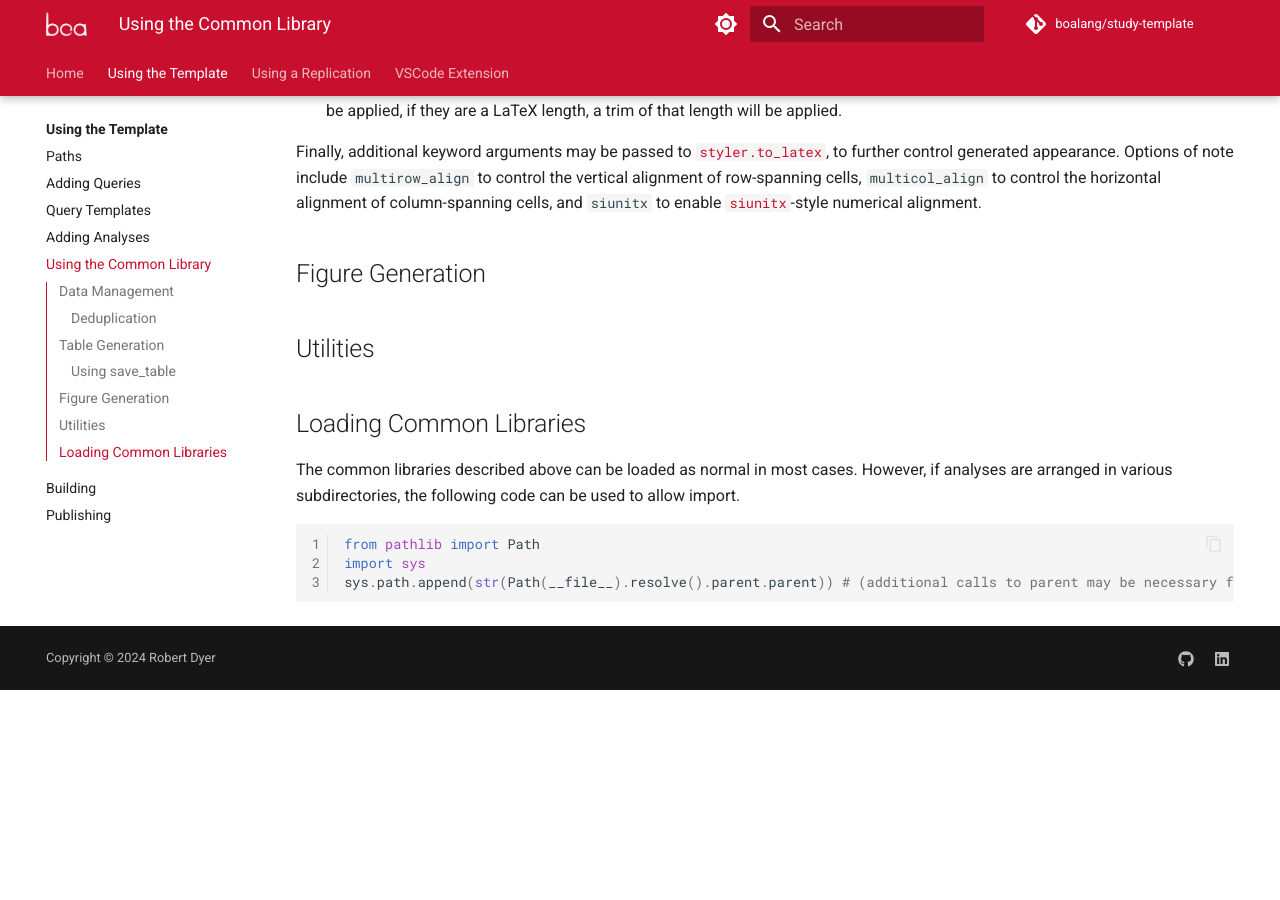
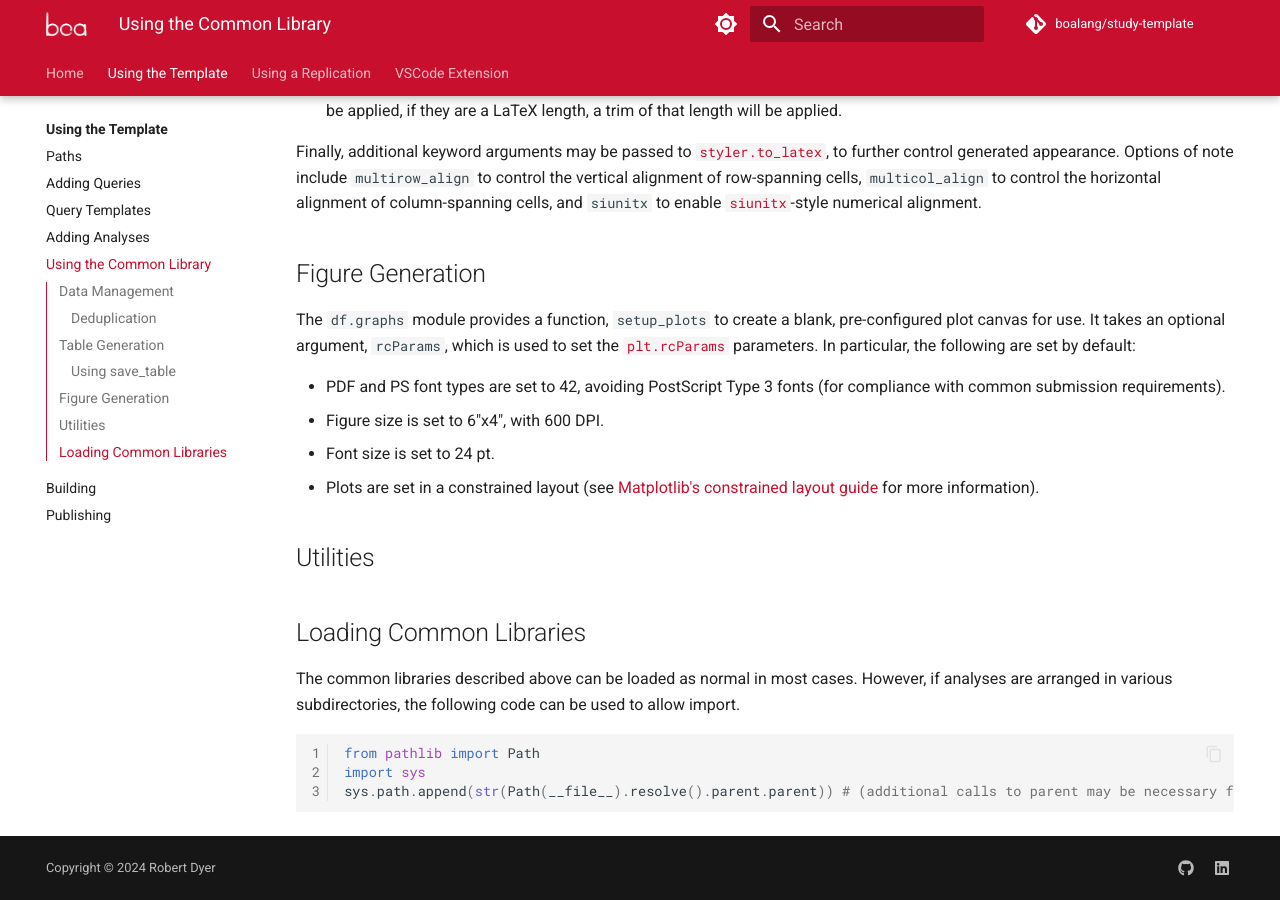
Before and after one commit to boalang/study-template, an MkDocs documentation site: the page built from docs/research/common.md, in a window 1280 px wide and 900 px high, scrolled down 2168 px. Built offline with MkDocs 1.6.1 and Material for MkDocs 9.7.7, drawn with Linux system fonts in a browser that asks for light colours; comment, search, counter and statistics services are not loaded; the version menu is left out; before the commit the page ends 2858 px from its top, so only the background shows below that.

Commit message:
Describe figure generation

```diff
--- a/docs/research/common.md
+++ b/docs/research/common.md
@@ -70,6 +70,13 @@ Finally, additional keyword arguments may be passed to [`styler.to_latex`](https
 
 ## Figure Generation
 
+The `df.graphs` module provides a function, `setup_plots` to create a blank, pre-configured plot canvas for use.  It takes an optional argument, `rcParams`, which is used to set the [`plt.rcParams`](https://matplotlib.org/stable/users/explain/customizing.html) parameters.  In particular, the following are set by default:
+
+ - PDF and PS font types are set to 42, avoiding PostScript Type 3 fonts (for compliance with common submission requirements).
+ - Figure size is set to 6"x4", with 600 DPI.
+ - Font size is set to 24 pt.
+ - Plots are set in a constrained layout (see [Matplotlib's constrained layout guide](https://matplotlib.org/stable/users/explain/axes/constrainedlayout_guide.html) for more information).
+
 ## Utilities
 
 ## Loading Common Libraries
```
